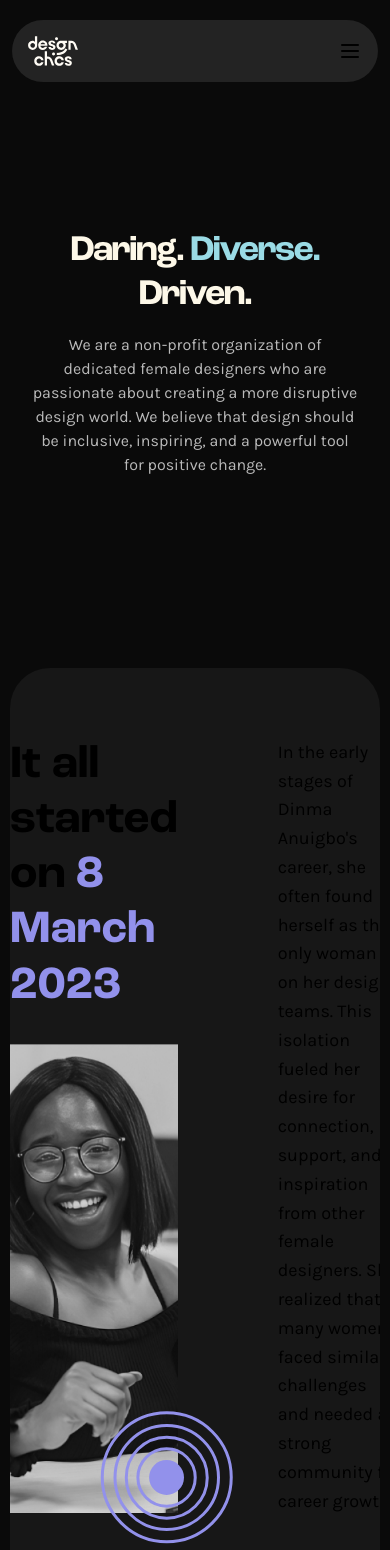
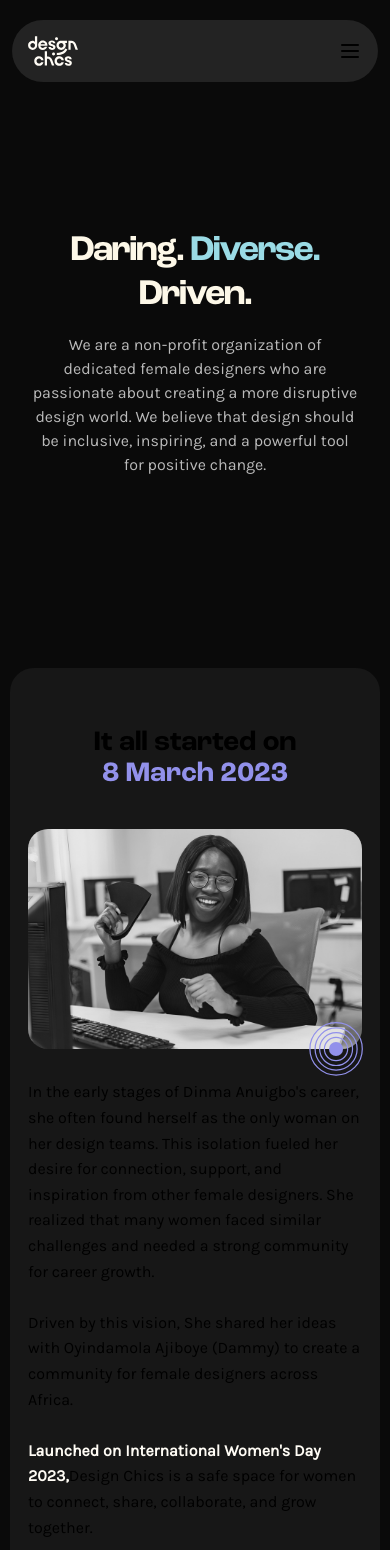
Before and after one commit to howardotuya/design-chics, a Next.js app: page /about-us in a window 390 px wide. Shown: the top 1550 px of the page. Built offline with nearby package versions, Linux system fonts and the light colour scheme.

Commit message:
clean up on march8 section

```diff
--- a/src/app/about-us/page.tsx
+++ b/src/app/about-us/page.tsx
@@ -1,6 +1,6 @@
 import Container from "@/components/container/container";
 import React from "react";
-import march8 from "../../../public/images/about/march8.png";
+import march8 from "../../../public/images/about/dinmaa.png";
 import swirl from "../../../public/svg/about/swirl.svg";
 import Image from "next/image";
 
@@ -23,31 +23,34 @@
 
       <Container
         style=""
-        innerStyle="bg-[#171717] w-full pt-[70px] pb-[81px]"
+        innerStyle="bg-[#171717] w-full py-[60px] md:pt-[70px] pb-[81px] px-[18px] md:px-[30px]"
         innerSize="max-w-[1240px]"
       >
-        <div className="flex justify-between gap-[100px] w-full">
-          <div className="flex flex-col gap-[30px] w-full">
-            <h6 className="w-full max-w-[364px] text-[46px] font-bold leading-[120%] tracking-[-0.02px] font-roc-grotesk">
+        <div className="flex flex-col md:flex-row justify-between gap-[30px] lg:gap-[100px] w-full">
+          <div className="flex flex-col items-center md:items-start gap-10 md:gap-4 lg:gap-[30px] w-full">
+            <h6 className="w-full text-center md:text-left max-w-[223px] md:max-w-[364px] text-[28px] md:text-[50px] leading-[110%] lg:text-[46px] font-bold lg:leading-[120%] tracking-[-0.02px] md:tracking-[-1.828px] lg:tracking-[-0.02px] font-roc-grotesk">
               It all started on{" "}
               <span className="text-[#9291EB]">8 March 2023</span>
             </h6>
 
-            <div className="max-w-[551px] h-[469px] relative w-full">
+            <div className="relative w-full grid h-full">
+              <div className="md:max-w-[551px] grid h-[220px] md:h-full overflow-hidden rounded-[20px] relative w-full">
+                <Image
+                  className="object-cover object-[center_top] z-[1] grayscale lg:scale-x-[-1]"
+                  src={march8}
+                  alt=""
+                  fill
+                  quality={100}
+                />
+              </div>
               <Image
-                className="object-cover obejct-center z-[1]"
-                src={march8}
-                alt=""
-                fill
-              />
-              <Image
-                className="absolute z-[2] bottom-[-31px] right-[-55px]"
+                className="w-[54px] md:w-[70px] lg:w-auto h-auto absolute z-[2] bottom-[-27px] md:bottom-[-31px] right-[-1px] md:right-[-25px] lg:right-[-55px]"
                 src={swirl}
                 alt=""
               />
             </div>
           </div>
-          <div className="font-karla w-full max-w-[589px] text-[18px] leading-[160%] text-[rgba(255, 252, 245, 0.80)]">
+          <div className="font-karla w-full max-w-[589px] text-[16px] lg:text-[18px] leading-[160%] text-[rgba(255, 252, 245, 0.80)]">
             <p>
               In the early stages of Dinma Anuigbo&apos;s career, she often
               found herself as the only woman on her design teams. This
--- a/src/components/container/container.tsx
+++ b/src/components/container/container.tsx
@@ -11,7 +11,7 @@
   return (
     <div className={`${style} flex justify-center items-center px-[10px]`}>
       <div
-        className={`${innerStyle} overflow-hidden rounded-[40px] flex justify-center items-center`}
+        className={`${innerStyle} overflow-hidden rounded-[24px] md:rounded-[40px] flex justify-center items-center`}
       >
         <div className={`${innerSize} w-full`}>{children}</div>
       </div>
```
Also changed, not shown: public/images/about/dinma.png (added), public/images/about/dinmaa.png (added).
